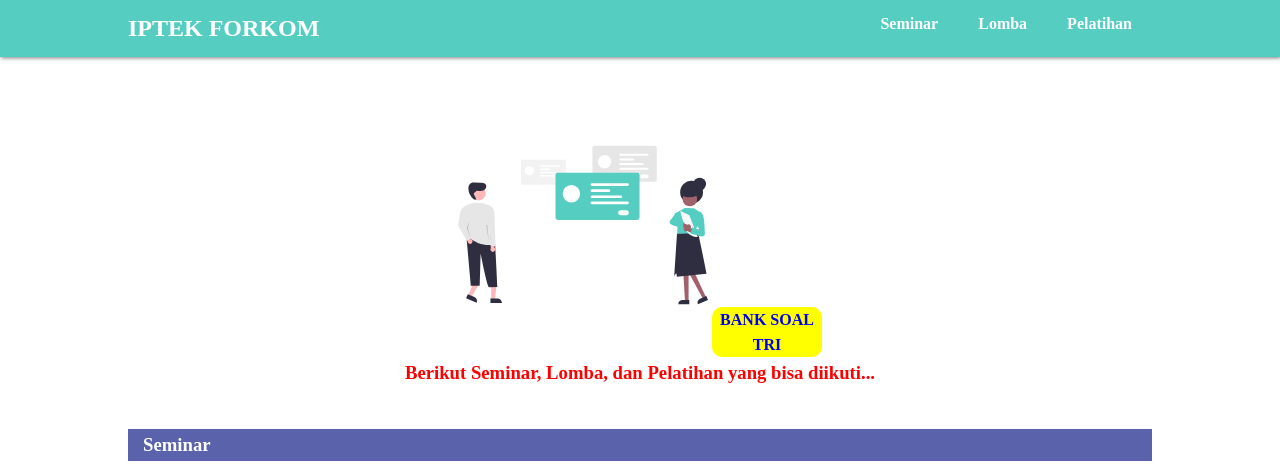
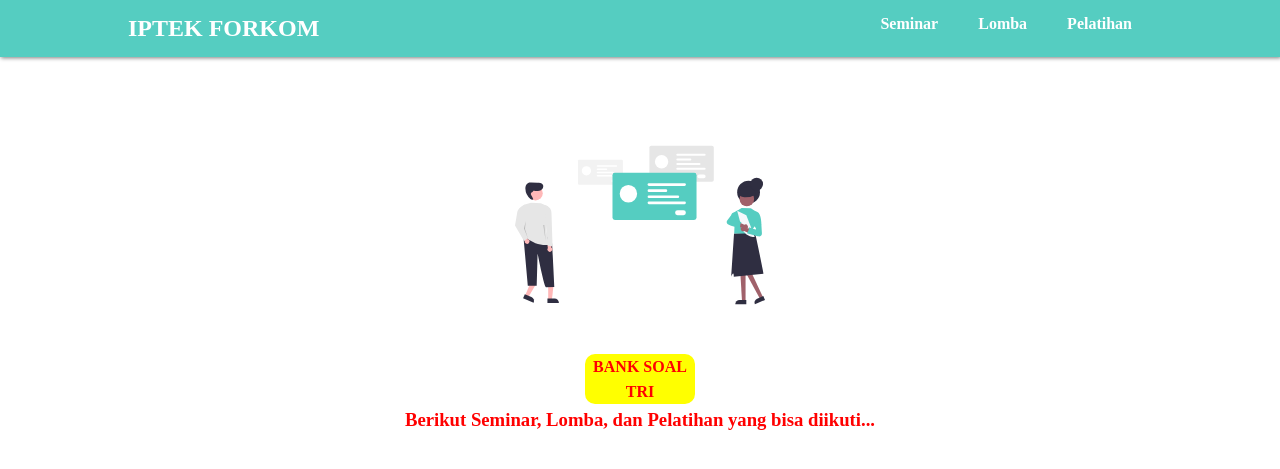
Before and after one commit to iptekForkomTRI/info, a plain HTML site: page index.html in a window 1280 px wide. Shown: the top 469 px of the page. Drawn offline with nearby package versions, Linux system fonts and the light colour scheme.

Commit message:
Update stylesheet.css

```diff
--- a/css/stylesheet.css
+++ b/css/stylesheet.css
@@ -166,7 +166,7 @@ footer a:hover {
     opacity: 1;
 }
 
-.bankSoal{
+.pembuka .bankSoal a{
     text-decoration: none;
     font-weight: bold;
     color: red;
```
